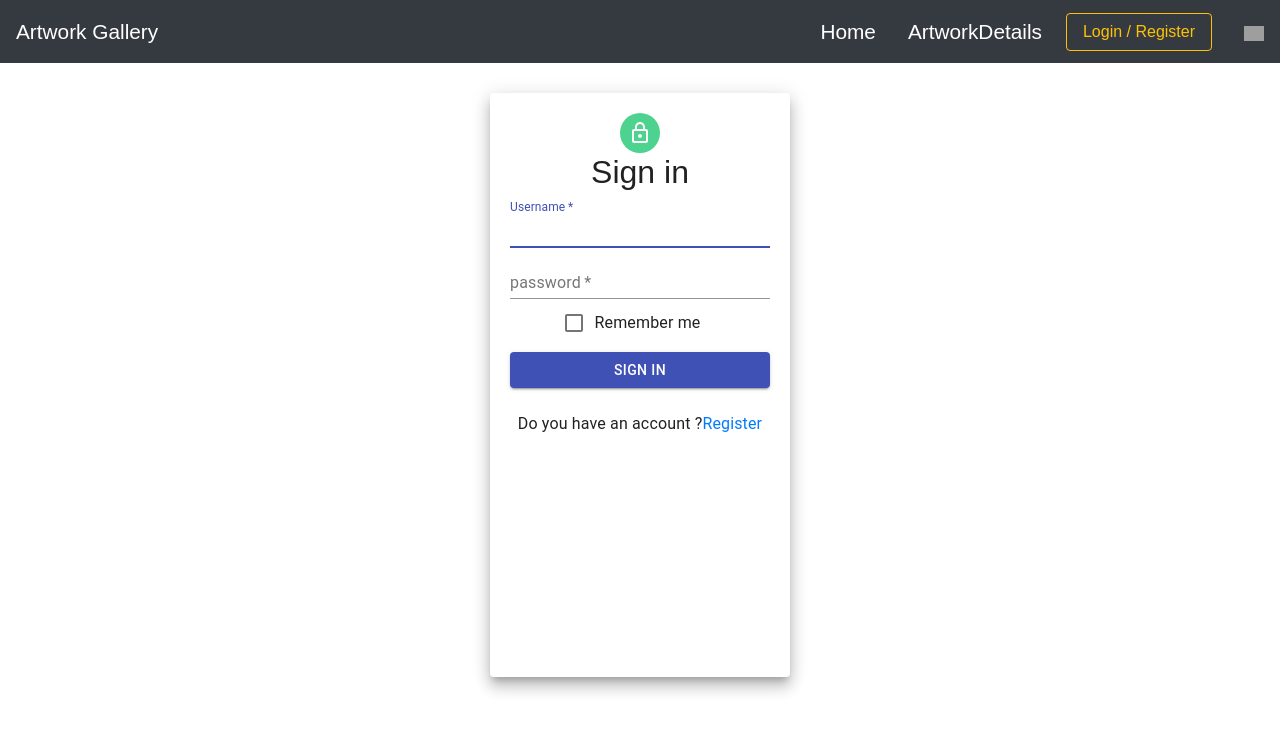
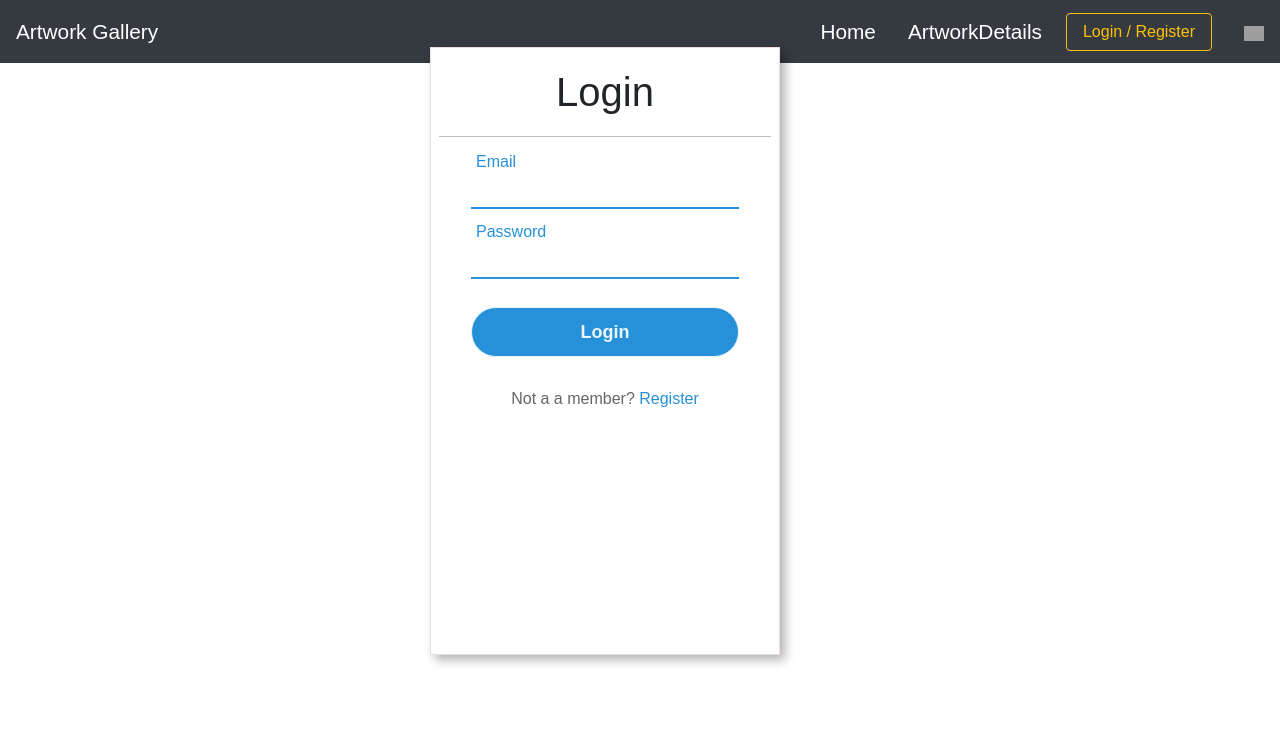
Before and after one commit to vrishalidesai/vrishalidesai, a React (Create React App) app: page /login in a window 1280 px wide. Shown: the top 732 px of the page. Built offline with nearby package versions, Linux system fonts and the light colour scheme; grey boxes are pictures that could not be loaded.

Commit message:
Changes Added

```diff
--- /dev/null
+++ b/src/Component/CSS/Login.css
@@ -0,0 +1,78 @@
+*{
+    margin:0;
+    padding:0;
+}
+.container{
+    width:100%;
+    min-height:100vh;
+    display:flex;
+    justify-content:center;
+    align-items:center;
+
+}
+.app-wrapper{
+    margin-top:0.5rem;
+    background-color: #fff;
+   width:20rem;
+    min-height:500px;
+    padding:30px;
+    box-sizing:border-box;
+    box-shadow:5px 5px 10px rgba(0,0,0,0.3);
+    border-radius:5px;
+}
+.title{
+    color:#f80759;
+    text-align:center;
+    margin:80px 0px 40px 0px;
+}
+.name,
+.email,
+.password{
+    margin:20px;
+    color:#969292;
+    font-size:16px;
+}
+.password{
+    margin-bottom:40px;
+}
+.input{
+    height:32px;
+    font-size:20px;
+    outline:none;
+    width:100%;
+    border-top-style:none;
+    border-left-style:none;
+    border-right-style:none;
+    border-bottom-style:2px solid black;
+    margin-bottom:10px;
+}
+.error{
+    color:red;
+}
+.submit{
+    display: flex;
+    text-transform:uppercase;
+    font-size:20px;
+    border-radius:25px;
+    color:white;
+    padding:10px 60px;
+    /* background:linear-gradient(to right,#ab1dcf,#f80759); */
+    background: #2691d9;
+    box-shadow: rgba(0,0,0,0.3) 0px 19px 38px,rgba(0,0,0,0.22) 0px 15px 12px;
+    margin:auto;
+    outline:none;
+    cursor:pointer;
+    transition:all 0.1s;
+
+
+}
+button:active{
+    transform:translateY(2px);
+}
+.form-success{
+    display:flex;
+    justify-content:center;
+    margin-top:250px;
+    min-width:370px;
+    color:#f80759
+}
--- /dev/null
+++ b/src/Component/CSS/Register.css
@@ -0,0 +1,126 @@
+@import url('https://fonts.googleapis.com/css2?family=Noto+Sans:wght@700&family=Poppins:wght@400;500;600&display=swap');
+
+.center{
+  height:72vh;
+
+
+  position: relative;
+  margin-top:18rem;
+  top: 50%;
+  left: 50%;
+  transform: translate(-60%, -50%);
+  width: 350px;
+  height:76vh;
+  background: white;
+  border: 0.1px solid #eadede;
+
+
+  box-shadow: 5px 5px 10px rgba(0,0,0, 0.3);
+}
+
+.register{
+  padding: 1rem;
+  height: 82vh;
+  width: 22rem;
+  margin: 10px auto,
+}
+.center h1{
+  text-align: center;
+  padding: 20px 0;
+  border-bottom: 1px solid silver;
+}
+.center form{
+  padding: 0 40px;
+  box-sizing: border-box;
+}
+form .txt_field{
+  position: relative;
+
+  margin: 30px 0;
+}
+.txt_field input{
+  width: 100%;
+  padding: 0 5px;
+  height: 40px;
+  font-size: 16px;
+  border: none;
+  background: none;
+  outline: none;
+}
+.txt_field label{
+  position: absolute;
+  top: 50%;
+  left: 5px;
+  color: #adadad;
+  transform: translateY(-50%);
+  font-size: 16px;
+  pointer-events: none;
+  transition: .5s;
+}
+.txt_field span::before{
+  content: '';
+  position: absolute;
+  top: 40px;
+  left: 0;
+  width: 0%;
+  height: 2px;
+  background: #2691d9;
+  transition: .5s;
+}
+.txt_field input:focus ~ label,
+.txt_field input:valid ~ label{
+  top: -5px;
+  color: #2691d9;
+}
+.txt_field input:focus ~ span::before,
+.txt_field input:valid ~ span::before{
+  width: 100%;
+}
+.pass{
+  margin: -5px 0 20px 5px;
+  color: #a6a6a6;
+  cursor: pointer;
+}
+.pass:hover{
+  text-decoration: underline;
+}
+input[type="submit"]{
+  width: 100%;
+  height: 50px;
+  border: 1px solid;
+  background: #2691d9;
+  border-radius: 25px;
+  font-size: 18px;
+  color: #e9f4fb;
+  font-weight: 700;
+  cursor: pointer;
+  outline: none;
+}
+input[type="submit"]:hover{
+  border-color: #2691d9;
+  transition: .5s;
+}
+.signup_link{
+  margin: 30px 0;
+  text-align: center;
+  font-size: 16px;
+  color: #666666;
+}
+.signup_link a{
+  color: #2691d9;
+  text-decoration: none;
+}
+.signup_link a:hover{
+  text-decoration: underline;
+}
+
+.errorMsg {
+  color: #cc0000;
+  margin-bottom: 12px;
+
+}
+
+.sucessMsg {
+  color: #6B8E23;
+  margin-bottom: 10px;
+}
--- a/src/Component/Cart.jsx
+++ b/src/Component/Cart.jsx
@@ -37,7 +37,6 @@ export default function Cart(props) {
             <div>
               <button
                 onClick={() => {
-
                   addProductToCart({
                     productId: item.productId,
                     productImage:item.productImage,
--- a/src/Component/Login.jsx
+++ b/src/Component/Login.jsx
@@ -1,157 +1,74 @@
-import React ,{useState,useEffect,useRef,useContext} from "react";
-import { GlobalContext } from "../App";
+import React ,{useState,useEffect,useContext,useRef}from 'react';
+import './CSS/Register.css';
 import Axios from 'axios';
-import {
-  Grid,
-  Paper,
-  Avatar,
-  TextField,
-  Button,
-  Typography,
-  Link,
-} from "@material-ui/core";
-import LockOutlinedIcon from "@material-ui/icons/LockOutlined";
-import FormControlLabel from "@material-ui/core/FormControlLabel";
-import Checkbox from "@material-ui/core/Checkbox";
-import { NavLink } from "react-router-dom";
-import { Formik, Form, Field, ErrorMessage } from "formik";
-import * as Yup from "yup";
-const paperStyle = {
-  padding: "20px",
-  height: "73vh",
-  width: 300,
-  margin: "30px auto",
-};
-const avtarStyle = { backgroundColor: "#4ed290" };
-const cssStyle = { textDecoration: "none" };
-const initialValues = {
-  name: "",
-  password: "",
-  remember: false,
-};
-const validationSchema = Yup.object().shape({
-  username: Yup.string().email("Please enter valid email").required("Required"),
-  password: Yup.string().required("Required"),
-});
-const onSubmit = (values, props) => {
-  console.log(values);
-  // setTimeout(() => {
-  //   props.resetForm();
-  //   props.setSubmitting(false);
-  // }, 2000);
+import validation from './validation';
+import {GlobalContext} from '../App';
+const Login=()=>{
 
-  console.log(props);
-};
-const Login = () => {
-  const url = `https://artwork-gallery-app1.herokuapp.com/auth/login`;
+  const [values,setValues]=useState({
+    name:"",
+    email:"",
+    password:"",
+  })
+const [errors,setErrors]=useState({});
+const url = `https://artwork-gallery-app1.herokuapp.com/auth/login`;
+const { setUserId } =useContext(GlobalContext);
+const inputRef= useRef(null);
+useEffect(()=>{
+inputRef.current.focus()
+},[])
+  const handleChange=(e)=>{
 
-// const[userId,setUserId]=useState(null);
-const { setUserId } =useContext(GlobalContext);
-
-  const [data, setData] = useState({
-    email: "",
-    password: "",
-
-  });
-
-  function submit(e,props) {
-    e.preventDefault();
-
-    Axios.post(url, {
-
-      email: data.email,
-      password: data.password,
-
-    }).then((res) => {
-      console.log("LoOGIN",res.data);
-      setUserId(res.data._id);
-
-    });
-
-  }
-
-  function handle(e) {
-    const newdata = { ...data };
+    const newdata = { ...values };
     newdata[e.target.name] = e.target.value;
-    setData(newdata);
+    setValues(newdata);
     console.log(newdata);
   }
 
 
-  const inputRef= useRef(null);
-  useEffect(()=>{
-inputRef.current.focus()
-  },[])
-  return (
-    <Grid>
-      <Paper elevation={10} style={paperStyle}>
-        <Grid align="center">
-          <Avatar style={avtarStyle}>
-            <LockOutlinedIcon />{" "}
-          </Avatar>
-          <h2>Sign in</h2>
-        </Grid>
-        <Formik
-         data={data}
-         initialValues={initialValues}
-          onSubmit={onSubmit}
-          validationSchema={validationSchema}
-        >
-          {(props) => (
-            <Form>
-              {console.log(props)}
-              <Field
-                as={TextField}
-                inputRef={inputRef}
-                label="Username"
-                name="email"
-                value={data.email}
-                onChange={(e) => handle(e)}
-                placeholder="Enter username"
-                fullWidth
-                required
-                helperText={<ErrorMessage name="email" />}
-              />
-              <Field
-                as={TextField}
-                label="password"
-                name="password"
-                value={data.password}
-                onChange={(e) => handle(e)}
-                type="password"
-                placeholder="Enter password"
-                fullWidth
-                required
-                helperText={<ErrorMessage name="password" />}
-              />
-              <Field
-                as={FormControlLabel}
-                name="remember"
-                control={<Checkbox color="primary" />}
-                label="Remember me"
-              />
-              <br />
-              <Button
-                type="submit"
-                onClick={(e)=>submit(e)}
-                color="primary"
-                variant="contained"
-                disabled={props.isSubmitting}
-                fullWidth
-              >
-                {props.isSubmitting ? "Loading" : "Sign in"}
-              </Button>
-              <br />
-              <br />
-            </Form>
-          )}
-        </Formik>
+  const handleFormSubmit=(e)=>{
+    e.preventDefault();
 
-        <Typography>
-          Do you have an account ?<NavLink to="/register">Register</NavLink>
-        </Typography>
-      </Paper>
-    </Grid>
-  );
-};
+    setErrors(validation(values));
+
+    Axios.post(url, {
+      name: values.name,
+      email: values.email,
+      password: values.password,
+    }).then((res) => {
+      console.log(res.data);
+      setUserId(res.data._id);
+    });
+
+
+
+   }
+
+  return(
+
+    <div className="center">
+    <h1>Login</h1>
+    <form  values={values} onSubmit={handleFormSubmit} >
+      <div className="txt_field">
+        <input type="text" name="email" value={values.email} onChange={handleChange} ref={inputRef} />
+      {errors.email && <div className="errorMsg">{errors.email}</div>}
+        <span></span>
+        <label>Email</label>
+      </div>
+      <div className="txt_field">
+        <input  type="password" name="password" value={values.password} onChange={handleChange} />
+      { errors.password && <div className="errorMsg">{errors.password}</div>}
+        <span></span>
+        <label>Password</label>
+      </div>
+      {/* <div className="pass">Forgot Password?</div> */}
+      <input type="submit"  value="Login" />
+      <div className="signup_link">
+        Not a a member? <a href="/register">Register</a>
+      </div>
+    </form>
+  </div>
+
+    );
+}
 export default Login;
--- a/src/Component/PrivateRoute.js
+++ b/src/Component/PrivateRoute.js
@@ -6,10 +6,11 @@ import { GlobalContext } from '../App';
 
 const PrivateRoute = ({component: Component, ...rest}) => {
     const{userId}=useContext(GlobalContext);
+    console.log("USERID",userId);
     return (
 
         <Route {...rest} render={props => (
-            userId==null ?
+            !userId ?
             <Redirect to="/login" />
             : <Component {...props} />
         )} />
--- a/src/Component/Product.jsx
+++ b/src/Component/Product.jsx
@@ -1,4 +1,4 @@
-import React from "react";
+import React,{useState} from "react";
 import { Link } from "react-router-dom";
 
 const cssStyle = {
@@ -6,6 +6,7 @@ const cssStyle = {
 };
 
 const Product = (props) => {
+  const [quantity,setQuantity]=useState(0)
   return (
     <div>
       <div className="row">
@@ -42,6 +43,7 @@ const Product = (props) => {
                     productId: props.id,
                     productPrice: props.price,
                     productTitle: props.title,
+
                   });
                 }}
               >
--- a/src/Component/Register.jsx
+++ b/src/Component/Register.jsx
@@ -1,147 +1,76 @@
-import React, { useState, useEffect, useRef } from "react";
-import Axios from 'axios'
-import {
-  Grid,
-  Paper,
-  Avatar,
-  TextField,
-  Button,
-  Typography,
-  Link,
-  FormHelperText,
-} from "@material-ui/core";
-import AddCircleOutlineIcon from "@material-ui/icons/AddCircleOutline";
-import FormControlLabel from "@material-ui/core/FormControlLabel";
-import Checkbox from "@material-ui/core/Checkbox";
-import { Formik, Field, Form, ErrorMessage } from "formik";
-import * as Yup from "yup";
+import React ,{useState}from 'react';
+import './CSS/Register.css';
+import Axios from 'axios';
+import validation from './validation';
+const Register=()=>{
+  const [values,setValues]=useState({
+    name:"",
+    email:"",
+    password:"",
+  })
+const [errors,setErrors]=useState({});
+const url = `https://artwork-gallery-app1.herokuapp.com/auth/register`;
+   const handleChange=(e)=>{
+    // setValues({
+    //   ...values,
+    //   [event.target.name]: event.target.value,
+    // });
 
-const Register = () => {
-  const url = `https://artwork-gallery-app1.herokuapp.com/auth/register`;
+    const newdata = { ...values };
+    newdata[e.target.name] = e.target.value;
+    setValues(newdata);
+    console.log(newdata);
+  }
 
-  const [data, setData] = useState({
-    name: "",
-    email: "",
-    password: "",
-  });
 
-  function submit(e) {
+  const handleFormSubmit=(e)=>{
     e.preventDefault();
+
+    setErrors(validation(values));
+
     Axios.post(url, {
-      name: data.name,
-      email: data.email,
-      password: data.password,
+      name: values.name,
+      email: values.email,
+      password: values.password,
     }).then((res) => {
       console.log(res.data);
     });
+
+
   }
 
-  function handle(e) {
-    const newdata = { ...data };
-    newdata[e.target.name] = e.target.value;
-    setData(newdata);
-    console.log(newdata);
-  }
-  const inputRef = useRef(null);
-  useEffect(() => {
-    inputRef.current.focus();
-  },[]);
-  const paperStyle = { padding: 20, height:"60vh",width: 300, margin: "3rem auto" };
-  const headerStyle = { margin: 0 };
-  const avtarStyle = { backgroundColor: "#4ed290" };
-  // const initialValues = {
-  //   name: "",
-  //   email: "",
-  //   password: "",
-  //   confirmPassword: "",
-  //};
-  const validationSchema = Yup.object().shape({
-    name: Yup.string().min(3, " It's too short").required("Required"),
-    email: Yup.string().email("Enter valid email").required("Required"),
+  return(
 
-    password: Yup.string()
-      .min(8, "Password minimum length should be 8")
-      .required("Required"),
-  });
+    <div className="center register">
+    <h1>Register</h1>
+    <form  values={values} onSubmit={handleFormSubmit} >
+      <div className="txt_field">
+        <input type="text" name="name" value={values.name} onChange={handleChange}  />
+        <span></span>
+        {errors.name &&  <div className="errorMsg">{errors.name}</div>}
 
-  const onSubmit = (values, props) => {
+        <label>Username</label>
+      </div>
+      <div className="txt_field">
+        <input type="text" name="email" value={values.email} onChange={handleChange}  />
+      {errors.email && <div className="errorMsg">{errors.email}</div>}
+        <span></span>
+        <label>Email</label>
+      </div>
+      <div className="txt_field">
+        <input  type="password" name="password" value={values.password} onChange={handleChange} />
+      { errors.password && <div className="errorMsg">{errors.password}</div>}
+        <span></span>
+        <label>Password</label>
+      </div>
+      {/* <div className="pass">Forgot Password?</div> */}
+      <input type="submit"  value="Register" />
+      <div className="signup_link">
+        Already a member? <a href="/login">Login</a>
+      </div>
+    </form>
+  </div>
 
-    console.log(values);
-
-    setTimeout(() => {
-      props.resetForm();
-      props.setSubmitting(false);
-    }, 2000);
-  };
-  return  (
-    <Grid>
-      <Paper evaluation={10} style={paperStyle}>
-        <Grid align="center">
-          <Avatar style={avtarStyle}>
-            <AddCircleOutlineIcon />{" "}
-          </Avatar>
-          <h2 style={headerStyle}>Register</h2>
-        </Grid>
-        <Formik
-
-          data={data}
-          validationSchema={validationSchema}
-          onSubmit={onSubmit}
-        >
-          {(props) => (
-            <Form>
-              <Field
-                as={TextField}
-                inputRef={inputRef}
-                fullWidth
-                name="name"
-                value={data.name}
-                onChange={(e) => handle(e)}
-                label="Name"
-                placeholder="Enter your name"
-                helperText={<ErrorMessage name="name" />}
-                fullWidth
-                required
-              />
-              <Field
-                as={TextField}
-                label="Email"
-                name="email"
-                value={data.email}
-                onChange={(e) => handle(e)}
-                placeholder="Enter email"
-                helperText={<ErrorMessage name="email" />}
-                fullWidth
-                required
-              />
-
-              <Field
-                as={TextField}
-                label="password"
-                type="password"
-                name="password"
-                value={data.password}
-                onChange={(e) => handle(e)}
-                placeholder="Enter password"
-                helperText={<ErrorMessage name="password" />}
-                fullWidth
-                required
-              /><br/><br/>
-
-              <Button
-                type="submit"
-                onClick={(e)=>submit(e)}
-                variant="contained"
-                disabled={props.isSubmitting}
-                color="primary"
-              >
-                {props.isSubmitting ? "Loading" : "Register"}
-              </Button>
-            </Form>
-          )}
-        </Formik>
-      </Paper>
-    </Grid>
-  );
-};
+    );
+}
 export default Register;
--- /dev/null
+++ b/src/Component/validation.js
@@ -0,0 +1,31 @@
+
+
+const validation=(values)=>{
+    let errors={};
+    let pattern = new RegExp(/^(("[\w-\s]+")|([\w-]+(?:\.[\w-]+)*)|("[\w-\s]+")([\w-]+(?:\.[\w-]+)*))(@((?:[\w-]+\.)*\w[\w-]{0,66})\.([a-z]{2,6}(?:\.[a-z]{2})?)$)|(@\[?((25[0-5]\.|2[0-4][0-9]\.|1[0-9]{2}\.|[0-9]{1,2}\.))((25[0-5]|2[0-4][0-9]|1[0-9]{2}|[0-9]{1,2})\.){2}(25[0-5]|2[0-4][0-9]|1[0-9]{2}|[0-9]{1,2})\]?$)/i);
+    let  validPassword = new RegExp('^(?=.*?[A-Za-z])(?=.*?[0-9]).{6,}$');
+    if(!values.name){
+        errors.name="Name is required."
+    }
+    if(!values.email){
+        errors.email="Email is required"
+    }
+    // else if(!/\$+@\$+\.\$+/.test(values.email)){
+    //     errors.email="Email is invalid."
+    // }
+    else if(!pattern.test(values.email)){
+        errors.email="Email is invalid."
+    }
+    if(!values.password){
+        errors.password="password is required."
+    }
+    // else if(values.password.length < 5){
+    //     errors.password="Password must be more than 5 characters."
+    // }
+    else if(!validPassword.test(values.password)){
+        errors.password="Password must be secured and strong."
+    }
+    return errors;
+
+}
+export default validation;
```
Also changed, not shown: src/App.js (+12 -6 lines), src/Component/useForm.js (added, +28 -0 lines).
